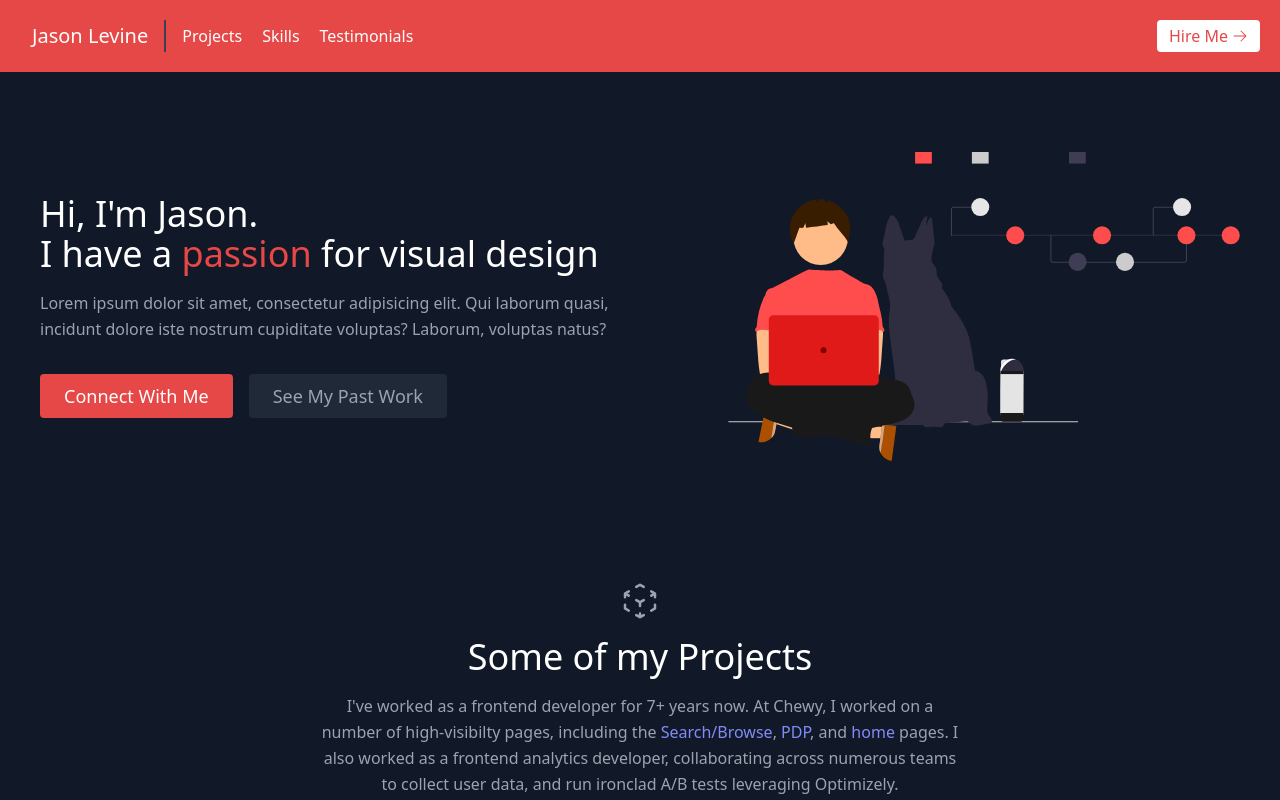
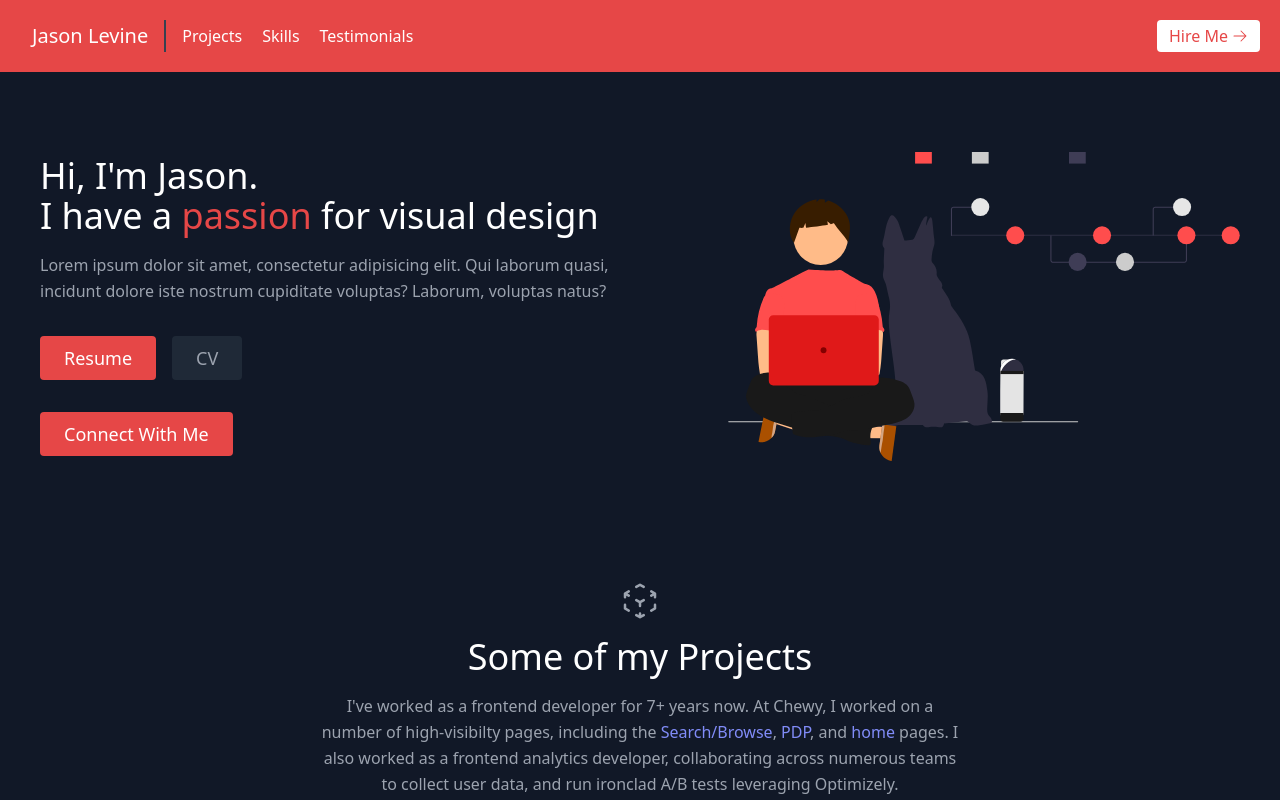
Before and after one commit to JsonLevine/jason-portfolio, a React (Create React App) app: page / in a window 1280 px wide. Shown: the top 800 px of the page. Built offline with nearby package versions, Linux system fonts and the light colour scheme; the HTML template or start-up script is replaced by a standard one.

Commit message:
Add Resume/CV

```diff
--- a/src/components/About.jsx
+++ b/src/components/About.jsx
@@ -14,16 +14,25 @@ function About() {
                 laborum quasi, incidunt dolore iste nostrum cupiditate voluptas?
                 Laborum, voluptas natus?
               </p>
+              <div className="flex justify-center mb-8">
+                <a
+                  target="_blank"
+                  href="./assets/Jason_Levine_Resume.pdf"
+                  className="inline-flex text-white bg-custom-red border-0 py-2 px-6 focus:outline-none focus:bg-gray-700 hover:bg-gray-700 rounded text-lg">
+                  Resume
+                </a>
+                <a
+                  target="_blank"
+                  href="./assets/Jason_Levine_CV.pdf"
+                  className="ml-4 inline-flex text-gray-400 bg-gray-800 border-0 py-2 px-6 focus:outline-none focus:bg-gray-700 hover:bg-gray-700 hover:text-white rounded text-lg">
+                  CV
+                </a>
+              </div>
               <div className="flex justify-center">
                 <a
                   href="#contact"
                   className="inline-flex text-white bg-custom-red border-0 py-2 px-6 focus:outline-none focus:bg-gray-700 hover:bg-gray-700 rounded text-lg">
                   Connect With Me
-                </a>
-                <a
-                  href="#projects"
-                  className="ml-4 inline-flex text-gray-400 bg-gray-800 border-0 py-2 px-6 focus:outline-none focus:bg-gray-700 hover:bg-gray-700 hover:text-white rounded text-lg">
-                  See My Past Work
                 </a>
               </div>
             </div>
```
Also changed, not shown: 2 other files (tests, documents, lock files or other folders).
